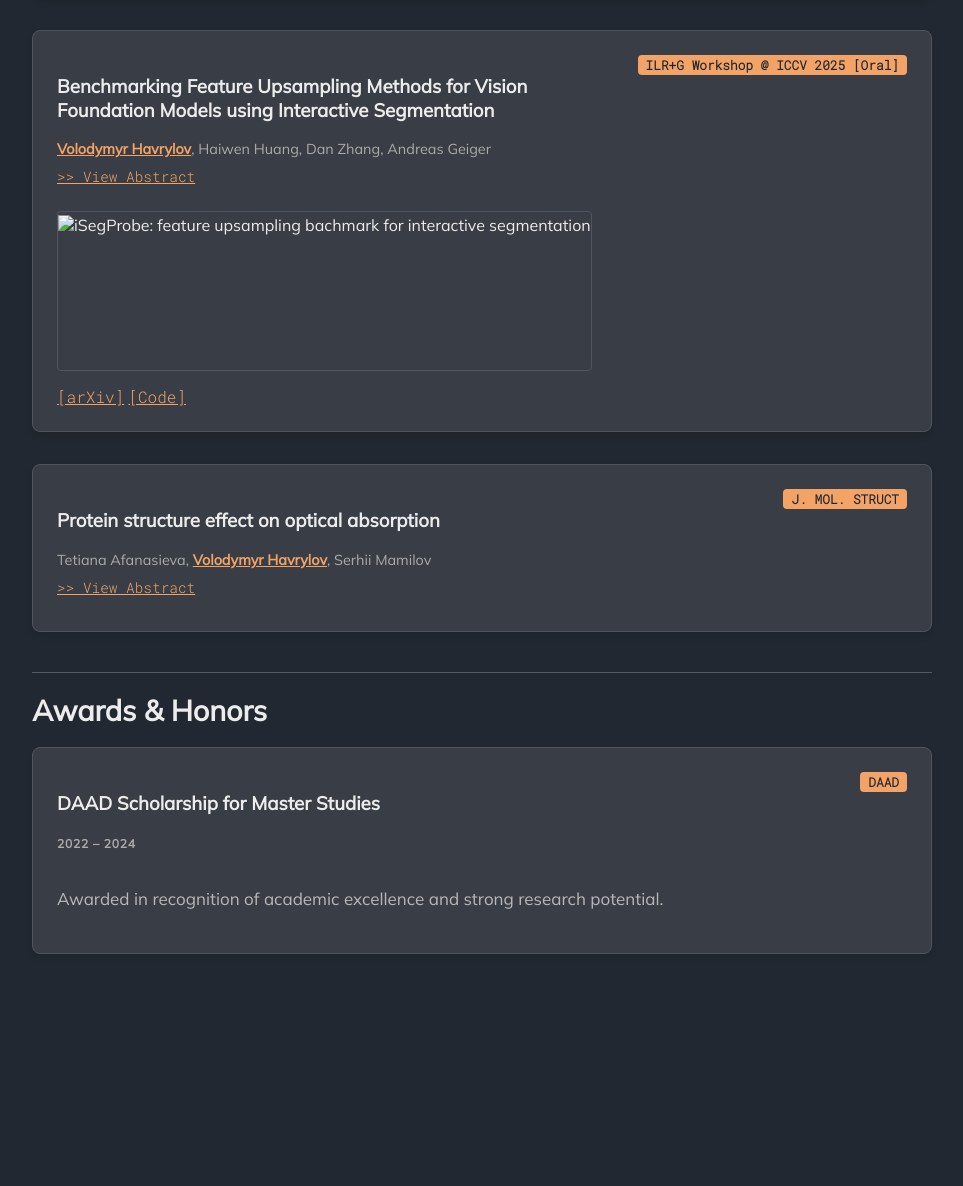
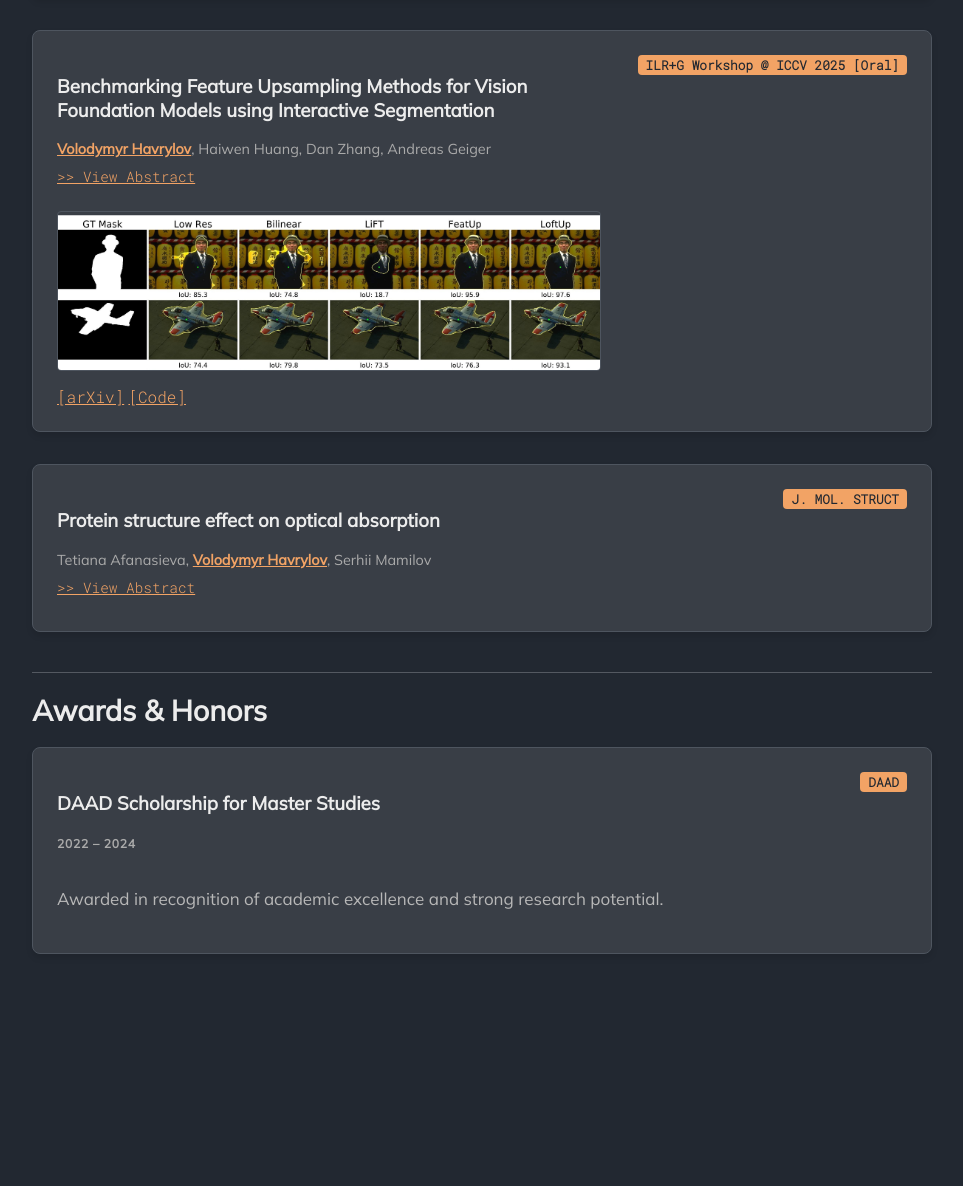
Before and after one commit to havrylovv/havrylovv.github.io, a Jekyll site: the page built from papers.md, in a window 1280 px wide. Shown: the part 593-1779 px from the top of the page, without its empty margins (158-1121 px from the left). Built offline with Jekyll 4.4.1, drawn with Linux system fonts in a browser that asks for light colours.

Commit message:
fix: render images in papers

```diff
--- a/papers.md
+++ b/papers.md
@@ -18,7 +18,7 @@ permalink: /papers/
   </div>
 
   <div class="paper-gallery">
-    <img src="assets/images/loftup_siglip2-horsejump.gif" alt="LoftUp jumping horse example" style="height: 160px;">
+    <img src="/assets/images/loftup_siglip2-horsejump.gif" alt="LoftUp jumping horse example" style="height: 160px;">
   </div>
 
   <div style="margin-top: 10px;">
@@ -38,7 +38,7 @@ permalink: /papers/
   </div>
 
   <div class="paper-gallery">
-    <img src="assets/images/iSegProbe_teaser.jpg" alt="iSegProbe: feature upsampling bachmark for interactive segmentation " style="height: 160px;">
+    <img src="/assets/images/iSegProbe_teaser.jpg" alt="iSegProbe: feature upsampling bachmark for interactive segmentation " style="height: 160px;">
   </div>
 
   <div style="margin-top: 10px;">
```
